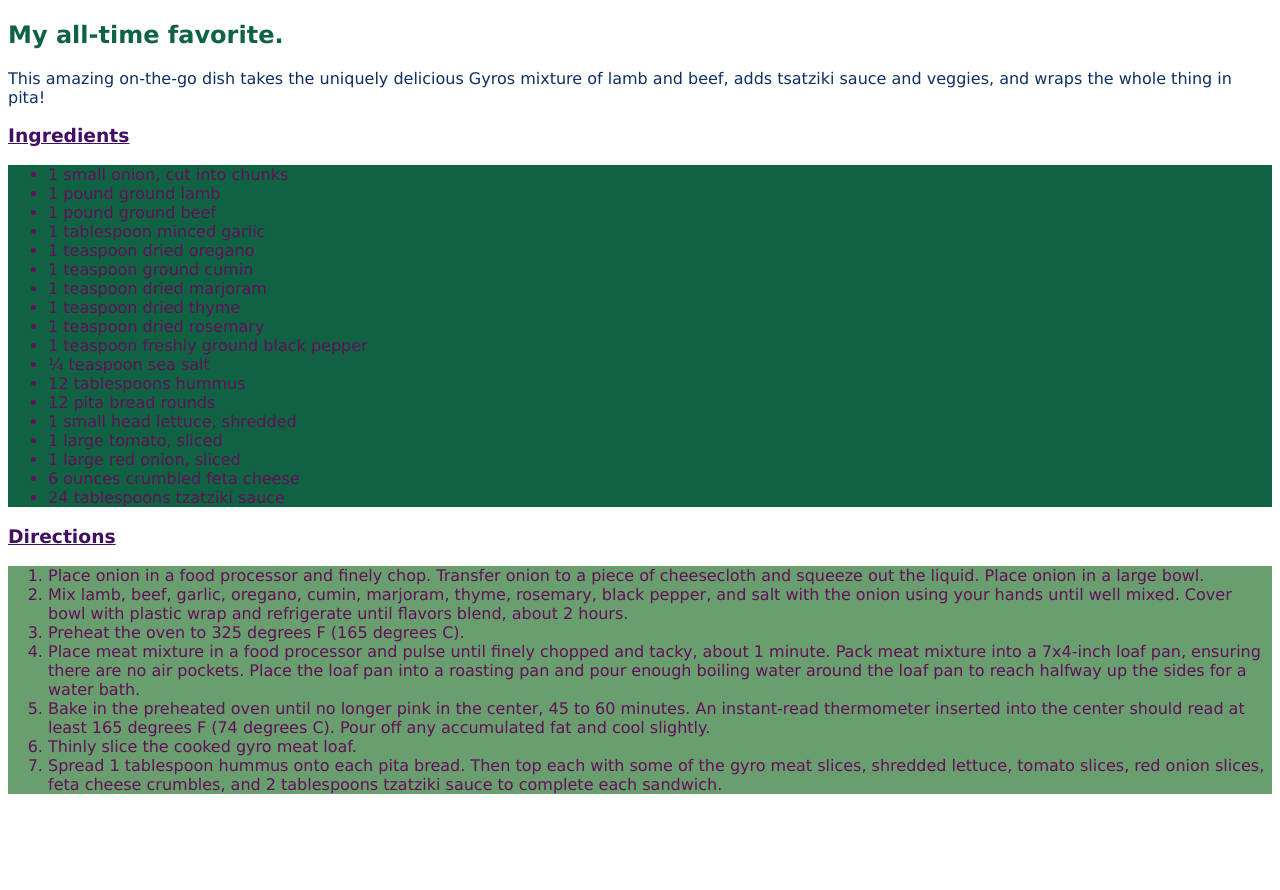
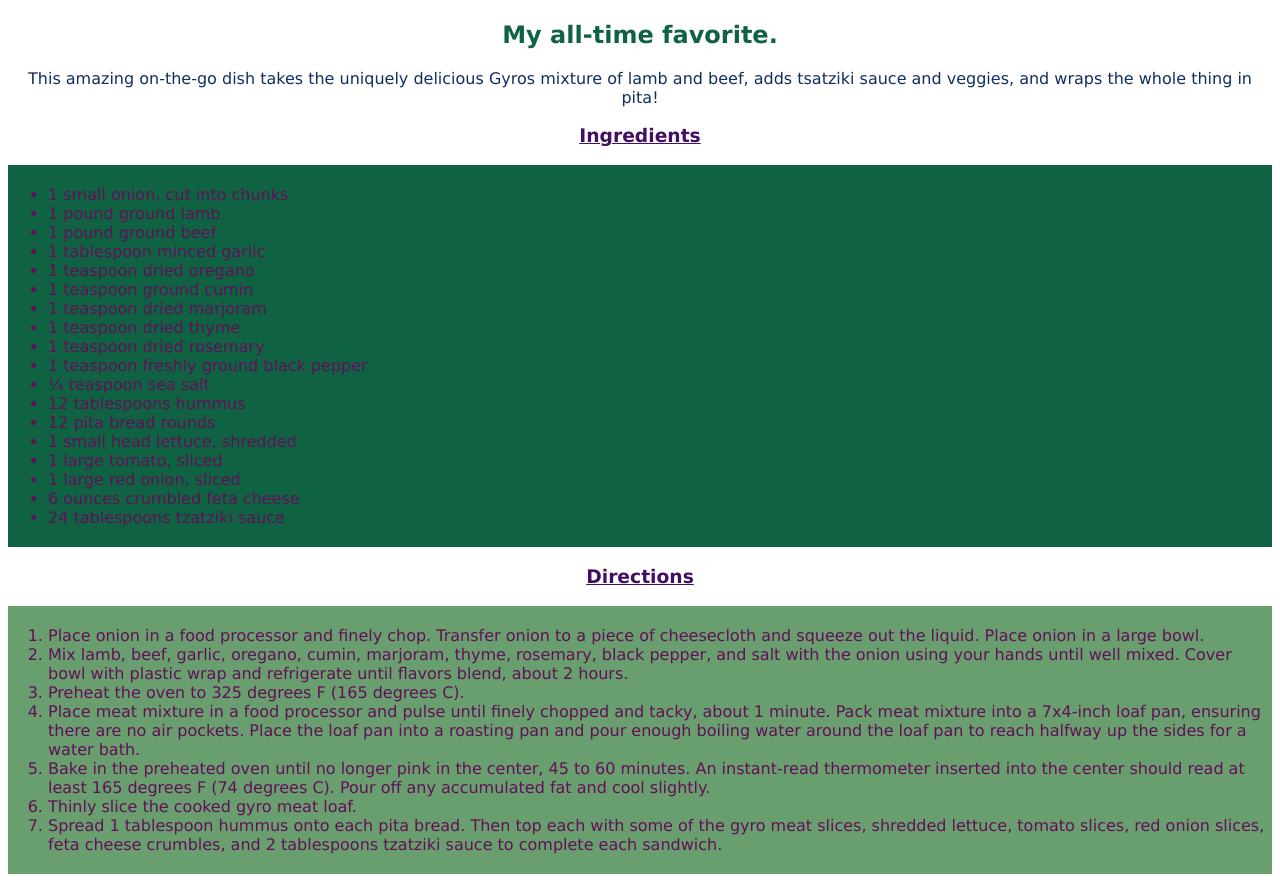
Before and after one commit to gdvnprt/odin-recipes, a plain HTML site: page recipes/gyros-wrap.html in a window 1280 px wide. Shown: the part 459-1349 px from the top of the page. Before the commit the page ends 1269 px from the top, so only its background shows below. Drawn offline with Linux system fonts and the light colour scheme.

Commit message:
Adjust margin padding and alignment
Added description class and added css margins, padding, text-align

```diff
--- a/recipes/gyros-wrap.html
+++ b/recipes/gyros-wrap.html
@@ -10,7 +10,7 @@
     <h1 class="text">Gyros Wrap</h1>
     <img src="https://imagesvc.meredithcorp.io/v3/mm/image?url=https%3A%2F%2Fimages.media-allrecipes.com%2Fuserphotos%2F1910259.jpg" alt="Picture of a Gyros Pita wrap">
     <h2 class="text">My all-time favorite.</h2>
-    <p class="text">This amazing on-the-go dish takes the uniquely delicious Gyros mixture of lamb and beef, adds tsatziki sauce and veggies, and wraps the whole thing in pita!</p>
+    <p class="text description">This amazing on-the-go dish takes the uniquely delicious Gyros mixture of lamb and beef, adds tsatziki sauce and veggies, and wraps the whole thing in pita!</p>
 
     <h3 class="text">Ingredients</h3>
     <ul class="text ingredients">
--- a/style.css
+++ b/style.css
@@ -1,11 +1,13 @@
 img {
     width: 500px;
     height: auto;
+    margin-left: 10em;
 }
 h1,
 h2,
 h3 {
     font-weight: bold;
+    text-align: center;
 }
 
 h1 {
@@ -42,8 +44,17 @@ p {
 
 .ingredients {
     background-color: #0f6343;
+    padding-top: 20px;
+    padding-bottom: 20px;
 }
 
 .directions {
     background-color: #699e6f;
+    padding-top: 20px;
+    padding-bottom: 20px;
 }
+
+.description {
+    margin: 10px auto;
+    text-align: center;
+}
```
Also changed, not shown: recipes/mango-lassi.html (+1 -1 lines), recipes/philly-roll.html (+1 -1 lines).
